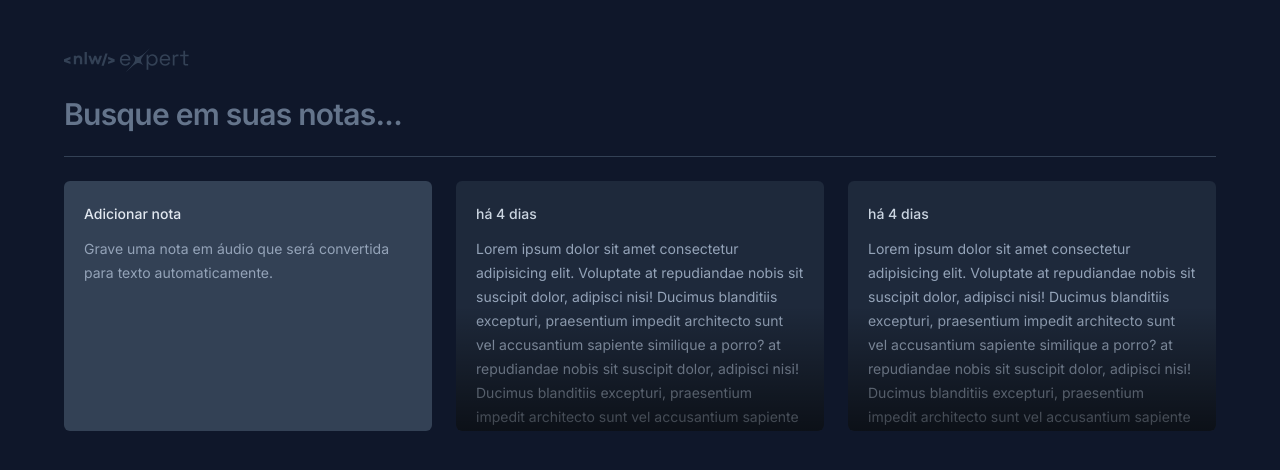
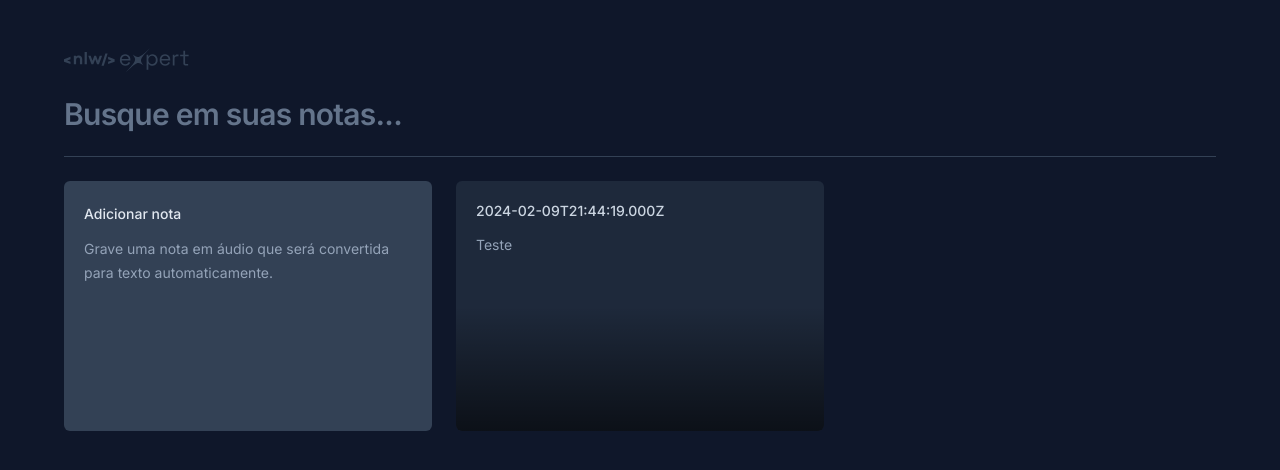
Before and after one commit to VNatario/notes-NLW, a React (Vite) app: page / in a window 1280 px wide. Shown: the top 470 px of the page. Built offline with nearby package versions, Linux system fonts and the light colour scheme.

Commit message:
feat: add props in note-card

```diff
--- a/package.json
+++ b/package.json
@@ -9,6 +9,7 @@
     "preview": "vite preview"
   },
   "dependencies": {
+    "@radix-ui/react-dialog": "^1.0.5",
     "react": "^18.2.0",
     "react-dom": "^18.2.0"
   },
--- a/src/app.tsx
+++ b/src/app.tsx
@@ -1,6 +1,11 @@
 import logo from './assets/logo.svg'
 import { NewNoteCard } from './components/new-note-card'
 import { NoteCard } from './components/note-card'
+
+const note = {
+  date: new Date(),
+  content: 'Teste',
+}
 export function App() {
   return (
     <div className="max-w-6xl mx-auto my-12 space-y-6">
@@ -20,8 +25,7 @@
 
       <div className="grid grid-cols-3 auto-rows-[250px] gap-6">
         <NewNoteCard />
-        <NoteCard />
-        <NoteCard />
+        <NoteCard note={note} />
       </div>
     </div>
   )
--- a/src/components/note-card.tsx
+++ b/src/components/note-card.tsx
@@ -1,15 +1,18 @@
-export function NoteCard() {
+interface NoteCardProps {
+  note: {
+    date: Date
+    content: string
+  }
+}
+
+export function NoteCard({ note }: NoteCardProps) {
   return (
-    <button className="rounded-md bg-slate-800 p-5 space-y-3 overflow-hidden relative hover:ring-2 hover:ring-slate-600 text-left outline-none focus-visible:ring-2 focus-visible:ring-lime-500">
-      <span className="text-sm font-medium text-slate-300">há 4 dias</span>
-      <p className="text-sm leading-6 text-slate-400">
-        Lorem ipsum dolor sit amet consectetur adipisicing elit. Voluptate at
-        repudiandae nobis sit suscipit dolor, adipisci nisi! Ducimus blanditiis
-        excepturi, praesentium impedit architecto sunt vel accusantium sapiente
-        similique a porro? at repudiandae nobis sit suscipit dolor, adipisci
-        nisi! Ducimus blanditiis excepturi, praesentium impedit architecto sunt
-        vel accusantium sapiente similique a porro?
-      </p>
+    <button className="rounded-md flex flex-col bg-slate-800 p-5 gap-3 overflow-hidden relative hover:ring-2 hover:ring-slate-600 text-left outline-none focus-visible:ring-2 focus-visible:ring-lime-500">
+      <span className="text-sm font-medium text-slate-300">
+        {note.date.toISOString()}
+      </span>
+
+      <p className="text-sm leading-6 text-slate-400">{note.content}</p>
 
       <div className="absolute bottom-0 left-0 right-0 h-1/2 bg-gradient-to-t from-black/60 pointer-events-none" />
     </button>
```
Also changed, not shown: 1 other file (tests, documents, lock files or other folders).
